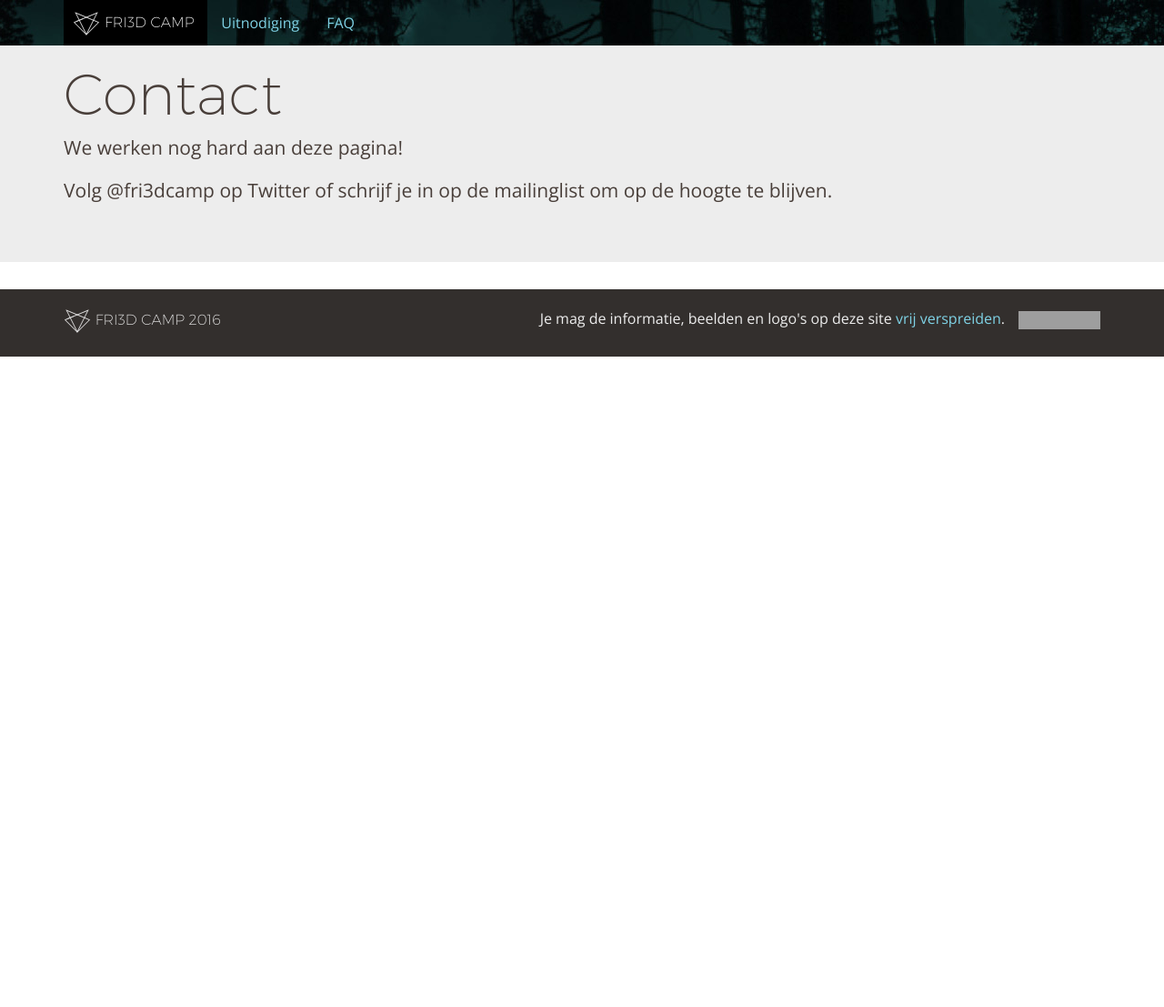
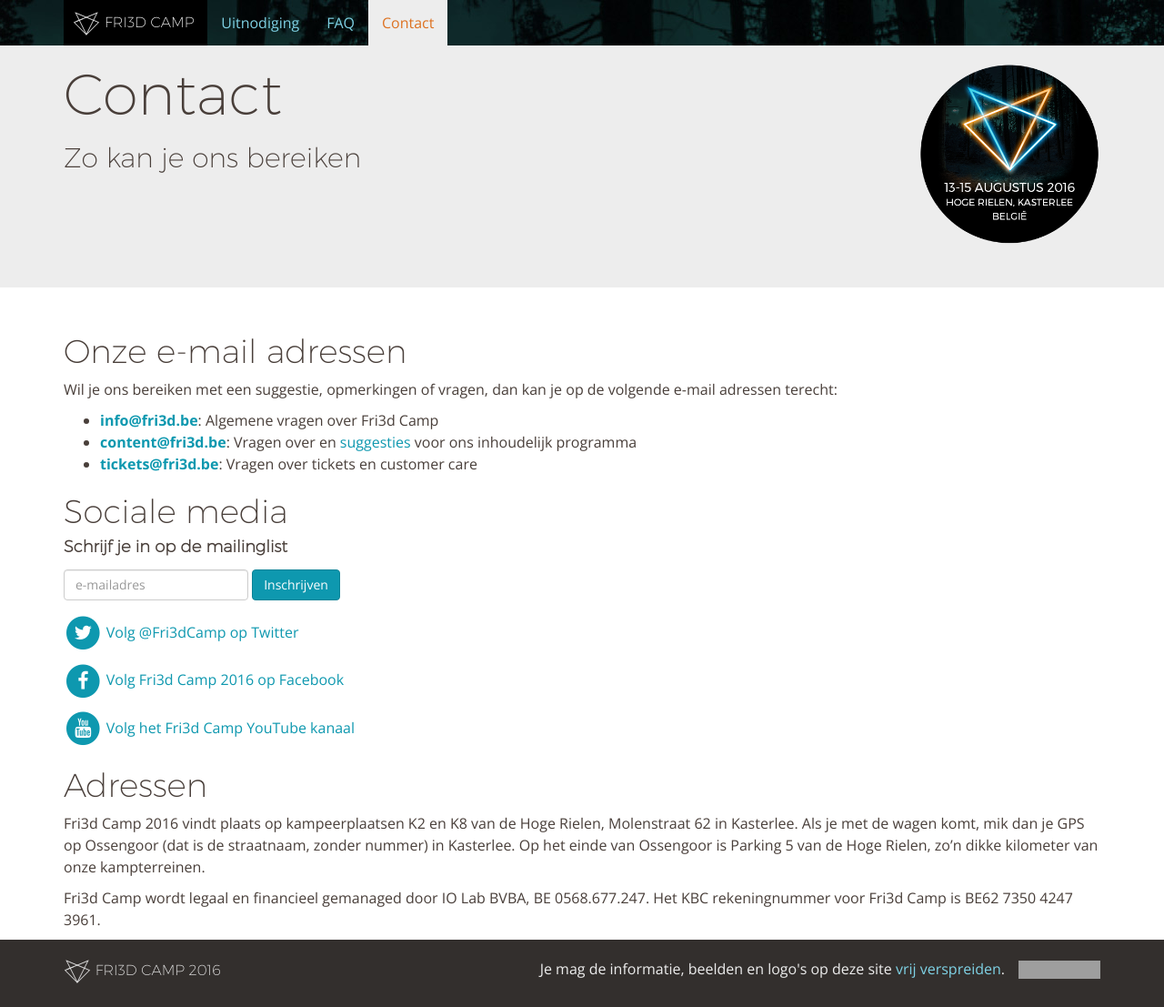
Before and after one commit to Fri3dCamp/fri3dweb2016, a Jekyll site: the page built from contact/index.md, in a window 1280 px wide and 1107 px high. Shown: the whole window at 91% size. Built offline with Jekyll 4.4.1, drawn with Linux system fonts in a browser that asks for light colours; nearby versions of some CDN libraries; grey boxes are pictures that could not be loaded.

Commit message:
contact page

```diff
--- a/_includes/navbar.html
+++ b/_includes/navbar.html
@@ -15,7 +15,7 @@
 <!--    <li {% if page.title == "Tickets" %} class="active"{% endif %} ><a href="/tickets/">Tickets</a></li> -->
         <li {% if page.title == "Veelgestelde vragen" %} class="active"{% endif %} ><a href="/faq/">FAQ</a></li>
 <!--    <li {% if page.title == "Programma" %} class="active"{% endif %} ><a href="/programma/">Programma</a></li> -->
-<!--    <li {% if page.title == "Contact" %} class="active"{% endif %} ><a href="/contact/">Contact</a></li> -->
+        <li {% if page.title == "Contact" %} class="active"{% endif %} ><a href="/contact/">Contact</a></li>
       </ul>
     </div><!--/.navbar-collapse -->
   </div>
--- a/contact/index.md
+++ b/contact/index.md
@@ -1,4 +1,24 @@
 ---
 title: Contact
-layout: comingsoon
+layout: page
+tagline: Zo kan je ons bereiken
 ---
+
+# Onze e-mail adressen
+
+Wil je ons bereiken met een suggestie, opmerkingen of vragen, dan kan je op de volgende e-mail adressen terecht:
+
+* **<a href="mailto:info@fri3d.be">info@fri3d.be</a>**: Algemene vragen over Fri3d Camp
+* **<a href="mailto:content@fri3d.be">content@fri3d.be</a>**: Vragen over en <a href="/uitnodiging">suggesties</a> voor ons inhoudelijk programma
+* **<a href="mailto:tickets@fri3d.be">tickets@fri3d.be</a>**: Vragen over tickets en customer care
+
+# Sociale media
+
+{% include mc_form.html %}
+{% include socialbuttons.html %}
+
+# Adressen
+
+Fri3d Camp 2016 vindt plaats op kampeerplaatsen K2 en K8 van de Hoge Rielen, Molenstraat 62 in Kasterlee. Als je met de wagen komt, mik dan je GPS op Ossengoor (dat is de straatnaam, zonder nummer) in Kasterlee. Op het einde van Ossengoor is Parking 5 van de Hoge Rielen, zo'n dikke kilometer van onze kampterreinen.
+
+Fri3d Camp wordt legaal en financieel gemanaged door IO Lab BVBA, BE 0568.677.247. Het KBC rekeningnummer voor Fri3d Camp is BE62 7350 4247 3961.
```
